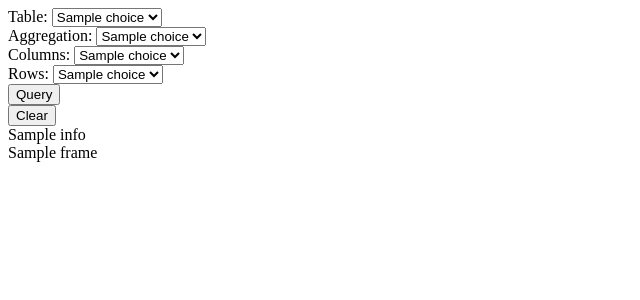
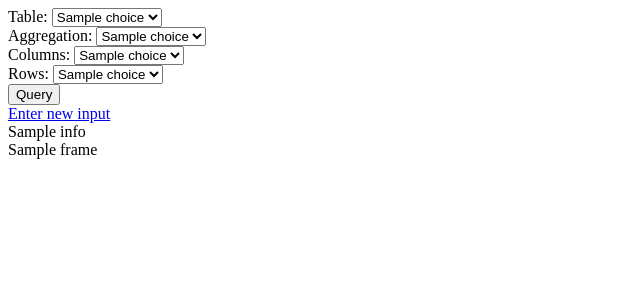
Before and after one commit to Tony363/DBMS-TKU, a FastAPI app: template mvp/templates/form.html in a window 1280 px wide. Shown: the top 300 px of the page, without its empty margins (0-640 px from the left). Run offline with FastAPI, Linux system fonts and the light colour scheme; the template is opened without the code that fills it: most values are stand-ins (such as "Sample title", 1, 10 or a date in 2020).

Commit message:
return button

```diff
--- a/mvp/templates/form.html
+++ b/mvp/templates/form.html
@@ -62,7 +62,7 @@
             <button id="Query" type='submit' class="btn btn-primary">Query</button>
         </div>
         <div>
-            <button id="Clear" type='submit' class="btn btn-primary" action="/">Clear</button>
+            <a class="button button-primary" href="/form">Enter new input</a>
         </div>
         <!-- More form actions including file upload and checkbox. These work. -->
         <!-- <div class="form-group">
```
